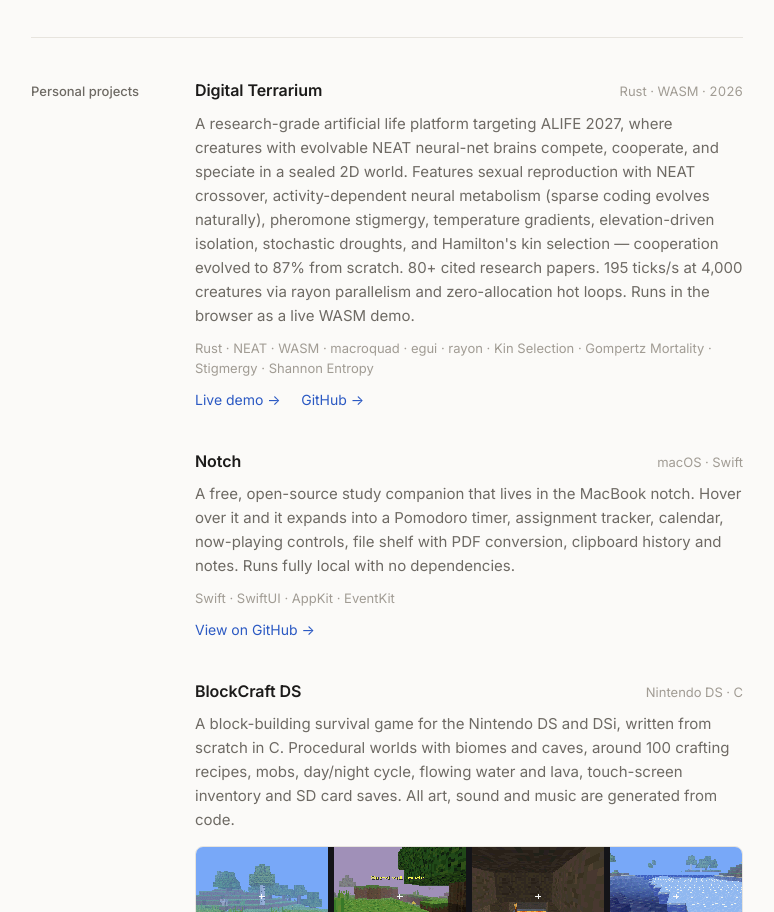
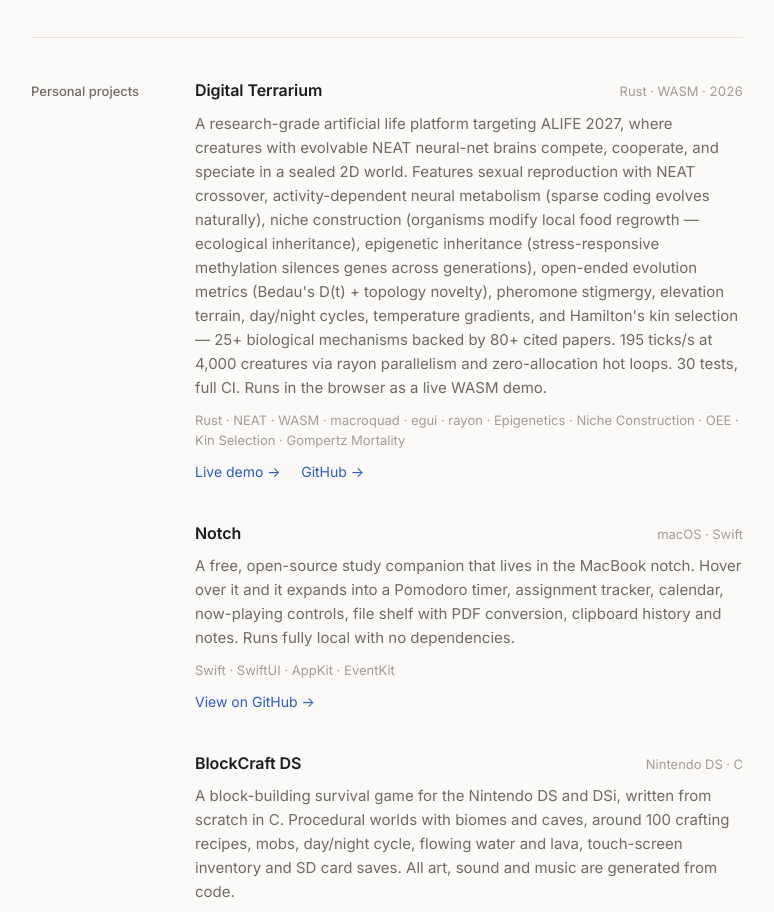
Before and after one commit to dchavan2192/Portfolio-Website, a plain HTML site: page ds.html in a window 1280 px wide. Shown: the part 3113-4025 px from the top of the page, without its empty margins (253-1027 px from the left). Drawn offline with Linux system fonts and the light colour scheme.

Commit message:
Update Terrarium card with Phase 7 features

```diff
--- a/ds.html
+++ b/ds.html
@@ -193,12 +193,14 @@
         <p class="note">
           A research-grade artificial life platform targeting ALIFE 2027, where creatures with evolvable NEAT
           neural-net brains compete, cooperate, and speciate in a sealed 2D world. Features sexual reproduction
-          with NEAT crossover, activity-dependent neural metabolism (sparse coding evolves naturally), pheromone
-          stigmergy, temperature gradients, elevation-driven isolation, stochastic droughts, and Hamilton's
-          kin selection — cooperation evolved to 87% from scratch. 80+ cited research papers.
-          195 ticks/s at 4,000 creatures via rayon parallelism and zero-allocation hot loops. Runs in the browser as a live WASM demo.
+          with NEAT crossover, activity-dependent neural metabolism (sparse coding evolves naturally), niche
+          construction (organisms modify local food regrowth — ecological inheritance), epigenetic inheritance
+          (stress-responsive methylation silences genes across generations), open-ended evolution metrics
+          (Bedau's D(t) + topology novelty), pheromone stigmergy, elevation terrain, day/night cycles,
+          temperature gradients, and Hamilton's kin selection — 25+ biological mechanisms backed by 80+ cited papers.
+          195 ticks/s at 4,000 creatures via rayon parallelism and zero-allocation hot loops. 30 tests, full CI. Runs in the browser as a live WASM demo.
         </p>
-        <p class="stack">Rust · NEAT · WASM · macroquad · egui · rayon · Kin Selection · Gompertz Mortality · Stigmergy · Shannon Entropy</p>
+        <p class="stack">Rust · NEAT · WASM · macroquad · egui · rayon · Epigenetics · Niche Construction · OEE · Kin Selection · Gompertz Mortality</p>
         <a class="more" href="https://dchavan2192.github.io/Digital-Terrarium/" target="_blank" rel="noopener">Live demo &rarr;</a>
         <a class="more" href="https://github.com/dchavan2192/Digital-Terrarium" target="_blank" rel="noopener" style="margin-left:1rem;">GitHub &rarr;</a>
       </article>
```
